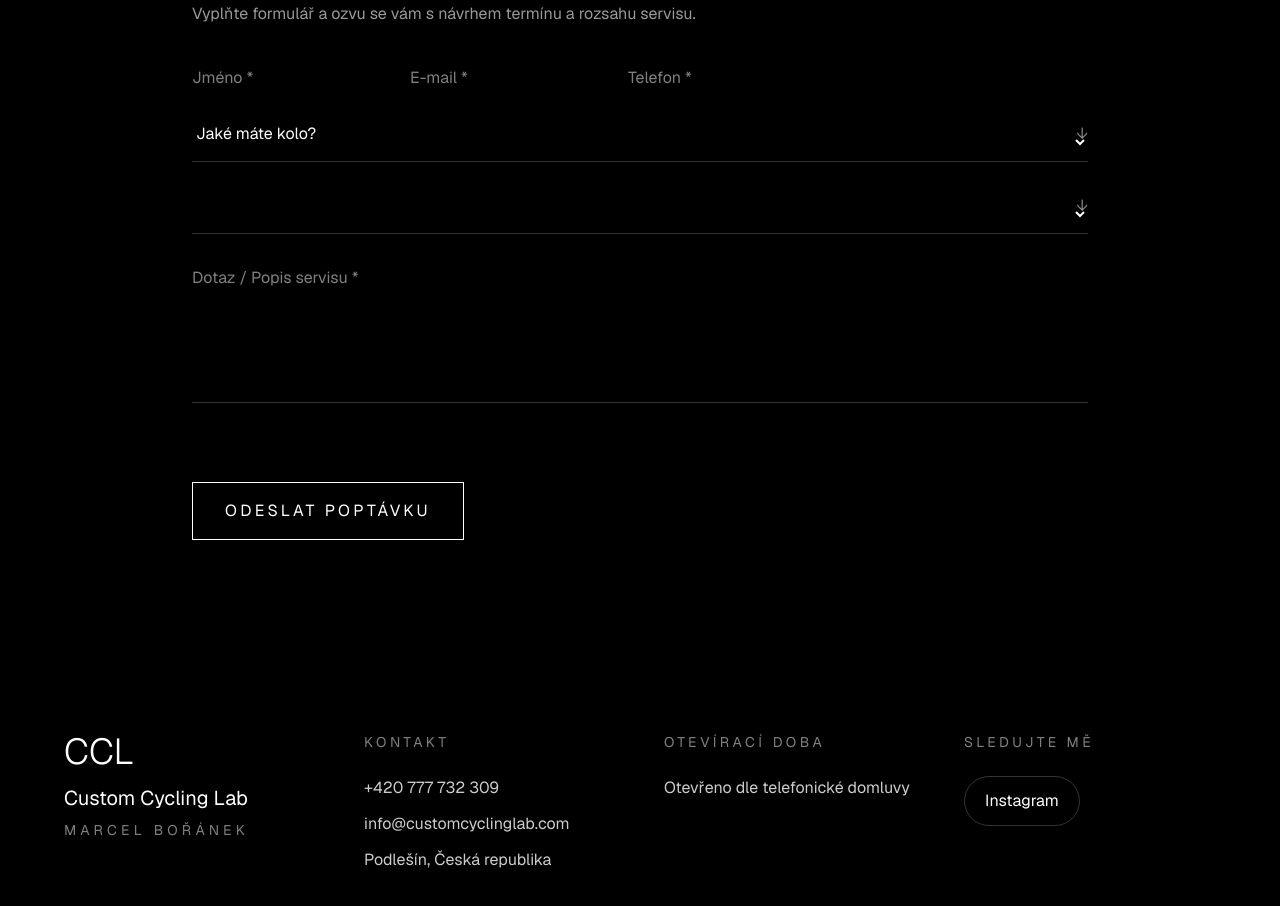
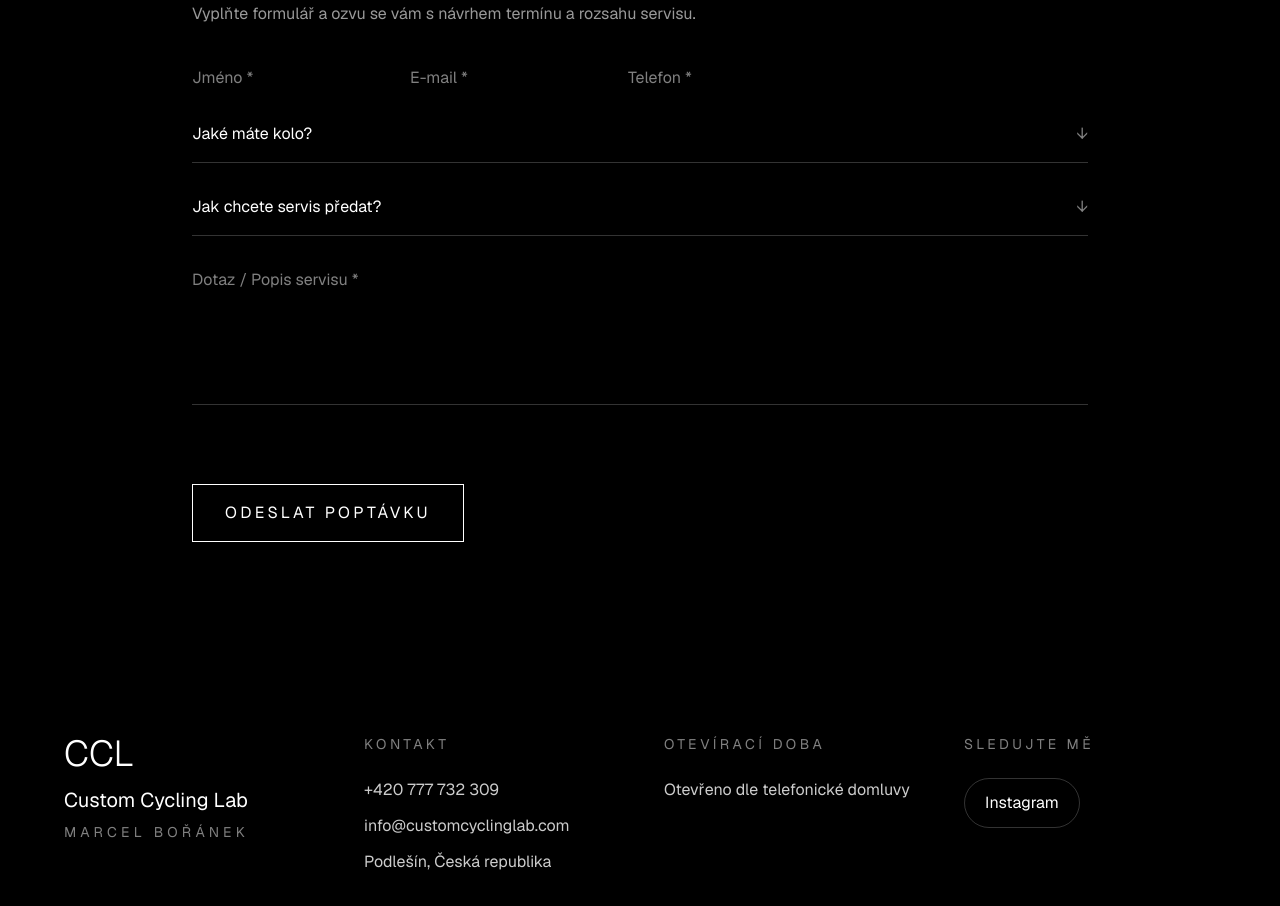
Before and after one commit to marcelboranek-beep/cyclinglab-live, a Next.js app: page / in a window 1280 px wide. Shown: the part 2860-3766 px from the top of the page. Built offline with nearby package versions, Linux system fonts and the light colour scheme.

Commit message:
Fix select styling

```diff
--- a/app/page.tsx
+++ b/app/page.tsx
@@ -334,7 +334,7 @@ export default function CustomCyclingLab() {
 
   <select
   name="bikeType"
-    className="w-full bg-transparent text-white border-b border-white/20 pb-4 outline-none"
+  className="w-full bg-transparent text-white border-b border-white/20 pb-4 outline-none appearance-none"
   defaultValue=""
 >
     <option value="" disabled>
@@ -358,10 +358,13 @@ export default function CustomCyclingLab() {
 
   <select
   name="deliveryMethod"
-    className="w-full bg-transparent text-white border-b border-white/20 pb-4 outline-none"
+  className="w-full bg-transparent text-white border-b border-white/20 pb-4 outline-none appearance-none"
   defaultValue=""
 >
     ...
+    <option value="" disabled>
+  Jak chcete servis předat?
+</option>
   </select>
 
   <span className="absolute right-0 top-0 text-white/50 pointer-events-none">
```
Lines whose indentation alone changed are shown as unchanged.
